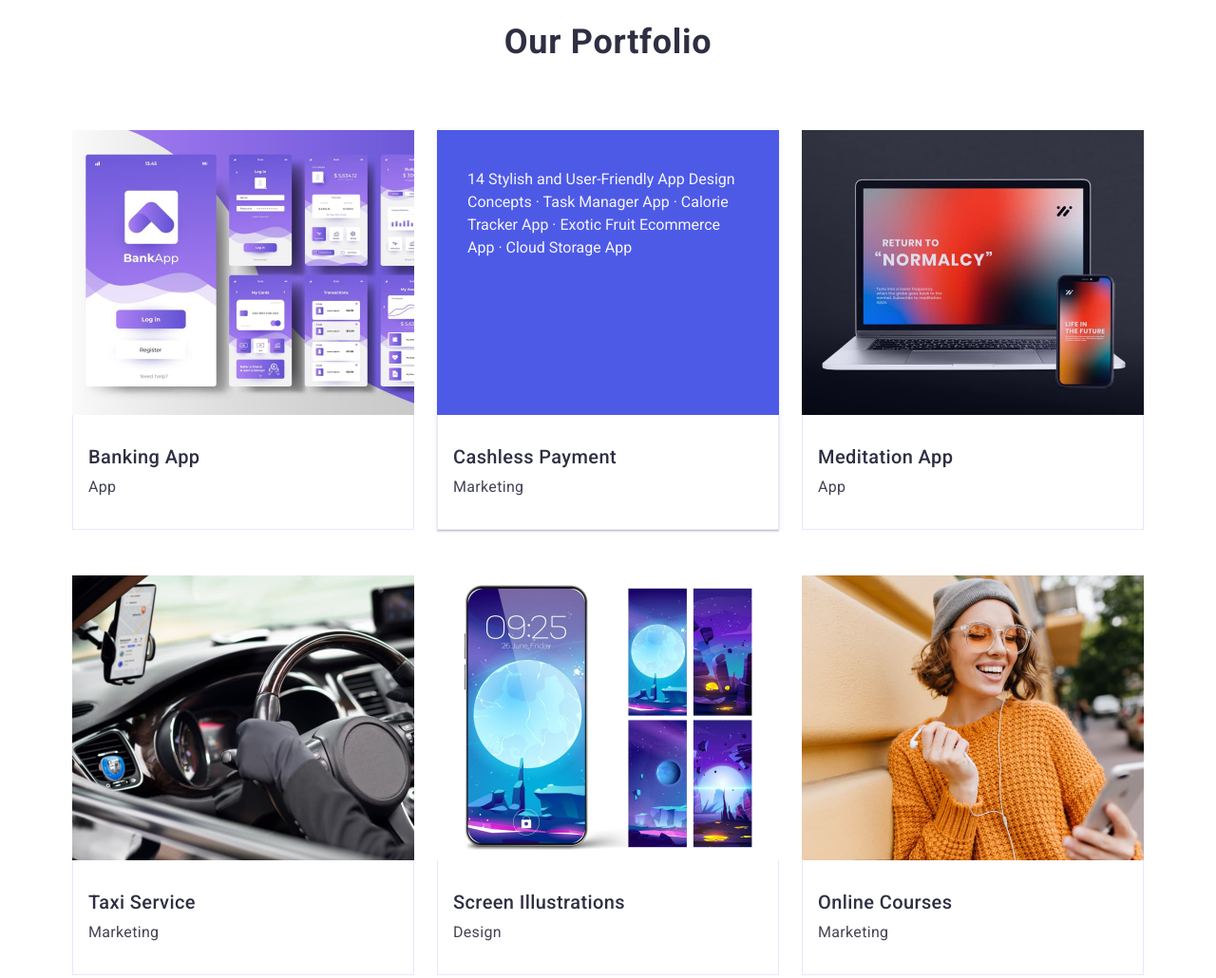
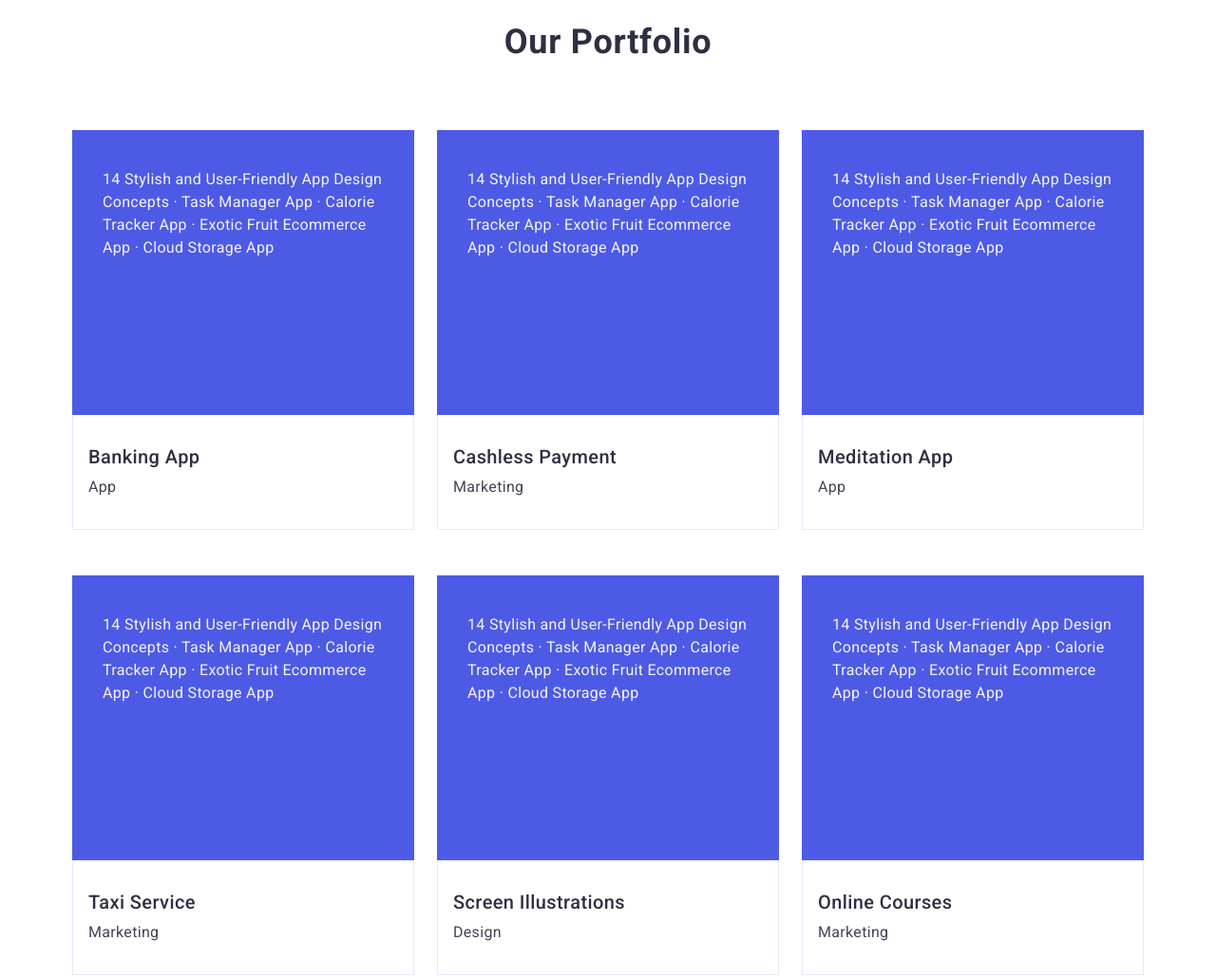
Before and after one commit to olha12melnychuk/goit-markup-hw-04, a plain HTML site: page index.html in a window 1280 px wide. Shown: the part 2100-3130 px from the top of the page at 95% size. Drawn offline with nearby package versions, Linux system fonts and the light colour scheme.

Commit message:
fix mistakes again

```diff
--- a/css/styles.css
+++ b/css/styles.css
@@ -129,14 +129,14 @@ a {
   border-radius: 2px;
 }
 
-.mail-link {
+.contact-link {
   transition: color 250ms cubic-bezier(0.4, 0, 0.2, 1);
 }
+
 .mail-link:hover,
 .mail-link:focus {
   color: #404BBF;
 }
-
 
 .section {
   padding-top: 120px;
@@ -213,7 +213,6 @@ rgba(46, 47, 66, 0.7)
   margin-bottom: 8px;
 }
 
-
 .visually-hidden {
   position: absolute;
   width: 1px;
@@ -241,7 +240,6 @@ rgba(46, 47, 66, 0.7)
 .address-list .link:focus {
   color: #404bbf;
 }
-
 
 .section-header {
   font-weight: 700;
@@ -320,6 +318,7 @@ rgba(46, 47, 66, 0.7)
 .icon-image {
   fill: #f4f4fd;
 }
+
 .position-container .underheader {
   text-align: center;
   margin-bottom: 8px;
@@ -327,47 +326,6 @@ rgba(46, 47, 66, 0.7)
 
 .position-container .text {
   text-align: center;
-}
-
-
-.card-content .thumb {
-  width: 264px;
-  height: 260px;
-  margin-bottom: 32px;
-}
-
-.portfolio-list-item .thumb {
-  width: 360px;
-  height: 300px;
-}
-
-.thumb img {
-  height: 100%;
-  width: 100%;
-  object-fit: cover;
-}
-
-.thumb {
-  position: relative;
-}
-
-.img-text {
-  color: rgba(244, 244, 253, 1);
-  width: 296px;
-  position: absolute;
-  top: 40px;
-  right: 32px;
-  overflow: auto;
-}
-
-.shadow-item {
-  box-shadow: 0px 2px 1px 0px #2E2F4214,
-    0px 1px 1px 0px #2E2F4229,
-    0px 1px 6px 0px #2E2F4214
-}
-
-.section-header {
-  margin-bottom: 72px;
 }
 
 .card-content {
@@ -381,6 +339,47 @@ rgba(46, 47, 66, 0.7)
     0px 2px 1px rgba(46, 47, 66, 0.08);
 }
 
+.card-content .thumb {
+  width: 264px;
+  height: 260px;
+  margin-bottom: 32px;
+}
+
+.portfolio-list-item .thumb {
+  width: 360px;
+  height: 300px;
+  position: relative;
+  overflow: hidden;
+}
+
+.portfolio-list-item:hover .img-text {
+  transform: translateY(0%);
+}
+
+.thumb .img-text {
+  position: absolute;
+  color: rgba(244, 244, 253, 1);
+  width: 100%;
+  height: 100%;
+  top: 0px;
+  overflow: auto;
+  font-size: 16px;
+  line-height: 1.5;
+  letter-spacing: 0.02em;
+  color: #f4f4fd;
+  padding: 40px 32px;
+  background-color: #4d5ae5;
+  transition: transform 250ms cubic-bezier(0.4, 0, 0.2, 1);
+}
+
+.thumb .img-text:hover,
+.thumb .img-text:focus {
+  transform: translateY(100%);
+}
+
+.section-header {
+  margin-bottom: 72px;
+}
 
 .portfolio-list {
   display: flex;
@@ -389,7 +388,15 @@ rgba(46, 47, 66, 0.7)
 }
 
 .portfolio-list-item {
+  transition: box-shadow 250ms cubic-bezier(0.4, 0, 0.2, 1);
   width: 360px;
+}
+
+.portfolio-list-item:hover,
+.portfolio-list-item:focus {
+  box-shadow: 0px 1px 6px rgba(46, 47, 66, 0.08),
+  0px 1px 1px rgba(46, 47, 66, 0.16),
+  0px 2px 1px rgba(46, 47, 66, 0.08);
 }
 
 .text-item {
@@ -427,9 +434,8 @@ rgba(46, 47, 66, 0.7)
 .link-list {
   display: flex;
   justify-content: center;
-  column-gap: 16px;
+  gap: 16px;
 }
-
 
 .click-link {
   width: 40px;
@@ -448,6 +454,11 @@ rgba(46, 47, 66, 0.7)
 
 .footer-container {
   display: flex;
+  align-items: baseline;
+}
+
+.logo-sector {
+margin-right: 120px;
 }
 
 .footer-social-link {
@@ -466,5 +477,5 @@ rgba(46, 47, 66, 0.7)
 }
 
 .icon-img {
-  fill: #ffffff;
+  fill: #f4f4fd;
 }
--- a/index.html
+++ b/index.html
@@ -18,7 +18,7 @@
       <nav class="header-nav">
         <a class="logo" href="./index.html">Web<span class="accent">Studio</span></a>
         <ul class="menu">
-          <li><a class="main-navigation page-link" href="./index.html">Studio</a></li>
+          <li><a class="page-link main-navigation" href="./index.html">Studio</a></li>
           <li><a class="page-link" href="">Portfolio</a></li>
           <li><a class="page-link" href="">Contacts</a></li>
         </ul>
@@ -26,8 +26,8 @@
 
       <address class="contacts">
         <ul class="address-list">
-          <li><a href="mailto:info@devstudio.com" class="link mail-link">info@devstudio.com</a></li>
-          <li><a href="tel:+110001111111" class="link">+11 (000) 111-11-11</a></li>
+          <li><a href="mailto:info@devstudio.com" class="link contact-link">info@devstudio.com</a></li>
+          <li><a href="tel:+110001111111" class="link contact-link">+11 (000) 111-11-11</a></li>
         </ul>
       </address>
     </div>
@@ -268,18 +268,21 @@
       <div class="container">
         <h2 class="section-header">Our Portfolio</h2>
         <ul class="portfolio-list">
-          <li class="portfolio-list-item ">
+          <li class="portfolio-list-item">
             <div class="thumb">
-              <img src="./images/banking_app.jpg" alt="Images from banking app" width="360" height="300">
+              <img class="bg-image" src="./images/banking_app.jpg" alt="Images from banking app" width="360" height="300">
+              <p class="img-text">14 Stylish and User-Friendly App Design Concepts · Task Manager App · Calorie Tracker App · Exotic
+                Fruit Ecommerce App ·
+                Cloud Storage App</p>
             </div>
             <div class="text-item">
               <h3 class="underheader">Banking App</h3>
               <p class="text">App</p>
             </div>
           </li>
-          <li class="portfolio-list-item shadow-item">
+          <li class="portfolio-list-item">
             <div class="thumb">
-              <img class="bg-image" src="./images/img.jpg" alt="Blue background" width="360" height="300">
+              <img class="bg-image" src="./images/cashless_payment.jpg" alt="Blue background" width="360" height="300">
               <p class="img-text">14 Stylish and User-Friendly App Design Concepts · Task Manager App · Calorie Tracker App · Exotic Fruit Ecommerce App ·
               Cloud Storage App</p>
             </div>
@@ -290,7 +293,10 @@
           </li>
           <li class="portfolio-list-item">
             <div class="thumb">
-              <img src="./images/meditation_up.jpg" alt="Phone and laptop sreen with open app" width="360" height="300">
+              <img class="bg-image" src="./images/meditation_up.jpg" alt="Phone and laptop sreen with open app" width="360" height="300">
+              <p class="img-text">14 Stylish and User-Friendly App Design Concepts · Task Manager App · Calorie Tracker App · Exotic
+                Fruit Ecommerce App ·
+                Cloud Storage App</p>
             </div>
             <div class="text-item">
               <h3 class="underheader">Meditation App</h3>
@@ -299,7 +305,10 @@
           </li>
           <li class="portfolio-list-item">
             <div class="thumb">
-              <img src="./images/taxi_service.jpg" alt="Taxi car" width="360" height="300">
+              <img class="bg-image" src="./images/taxi_service.jpg" alt="Taxi car" width="360" height="300">
+              <p class="img-text">14 Stylish and User-Friendly App Design Concepts · Task Manager App · Calorie Tracker App · Exotic
+                Fruit Ecommerce App ·
+                Cloud Storage App</p>
             </div>
             <div class="text-item">
               <h3 class="underheader">Taxi Service</h3>
@@ -308,7 +317,10 @@
           </li>
           <li class="portfolio-list-item">
             <div class="thumb">
-              <img src="./images/screen_illustration.jpg" alt="Screen illustration" width="360" height="300">
+              <img class="bg-image" src="./images/screen_illustration.jpg" alt="Screen illustration" width="360" height="300">
+              <p class="img-text">14 Stylish and User-Friendly App Design Concepts · Task Manager App · Calorie Tracker App · Exotic
+                Fruit Ecommerce App ·
+                Cloud Storage App</p>
             </div>
             <div class="text-item">
               <h3 class="underheader">Screen Illustrations</h3>
@@ -317,7 +329,10 @@
           </li>
           <li class="portfolio-list-item">
             <div class="thumb">
-              <img src="./images/online_courses.jpg" alt="Girl with phone teachs online" width="360" height="300">
+              <img class="bg-image" src="./images/online_courses.jpg" alt="Girl with phone teachs online" width="360" height="300">
+              <p class="img-text">14 Stylish and User-Friendly App Design Concepts · Task Manager App · Calorie Tracker App · Exotic
+                Fruit Ecommerce App ·
+                Cloud Storage App</p>
             </div>
             <div class="text-item">
               <h3 class="underheader">Online Courses</h3>
@@ -331,7 +346,7 @@
 
   <footer class="page-end">
     <div class="container footer-container">
-      <div>
+      <div class="logo-sector">
         <a class="logo" href="./index.html">Web<span class="accent">Studio</span></a>
         <p class="footer-text">Increase the flow of customers and sales for your business with digital marketing &
           growth
```
Also changed, not shown: images/icons/antenna.svg (deleted), images/icons/astronaut.svg (deleted), images/icons/clock.svg (deleted), images/icons/diagram.svg (deleted), images/icons/facebook.svg (deleted), images/icons/instagram.svg (deleted), images/icons/linkedin.svg (deleted), images/icons/twitter.svg (deleted).
